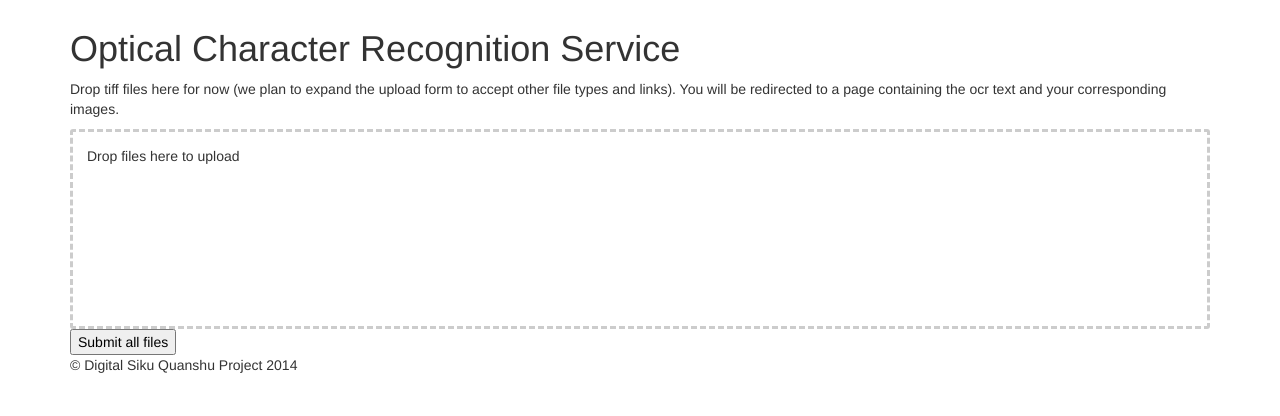
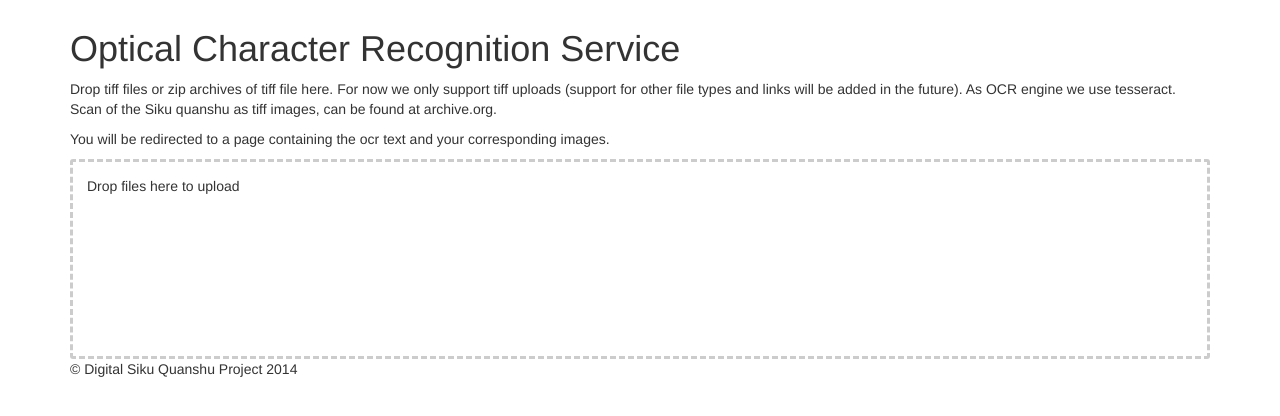
Before and after one commit to beijingren/roche-website, a Django app: template templates/ocr/index.html in a window 1280 px wide. Shown: the part 51-467 px from the top of the page. Run offline with Django 3.2, Linux system fonts and the light colour scheme; the template is opened without the code that fills it, so the values that code supplies are empty; some libraries are stand-ins or nearby versions.

Commit message:
Continue OCR service

```diff
--- a/ocr/models.py
+++ b/ocr/models.py
@@ -4,5 +4,6 @@ from django.db import models
 
 from django.db import models
 
+
 class UploadFile(models.Model):
     file = models.FileField(upload_to='files/%Y/%m/%d')
--- a/roche/urls.py
+++ b/roche/urls.py
@@ -17,6 +17,8 @@ urlpatterns = i18n_patterns('',
     url(r'^sparql/(?P<lemma>.*)$', 'sparql.views.index'),
 
     url(r'^ocr/', 'ocr.views.index'),
+    url(r'^ocr/.*$', 'ocr.views.show_processed'),
+
     url(r'^search/', include('search.urls', namespace='search')),
     url(r'^wiki/', include('djiki.urls')),
 
--- a/templates/ocr/index.html
+++ b/templates/ocr/index.html
@@ -8,16 +8,17 @@
 <h1>Optical Character Recognition Service</h1>
 
 <p>
-Drop tiff files here for now (we plan to expand the upload form to accept other file types and links).
+Drop tiff files or zip archives of tiff file here. For now we only support tiff uploads (support for other file types and links will be added in the future).  As OCR engine we use tesseract.  Scan of the Siku quanshu as tiff images, can
+be found at archive.org.
+</p>
+
+<p>
 You will be redirected to a page containing the ocr text and your corresponding images.
 </p>
 
 <form class="dropzone" action="/en/ocr/" method="post" enctype="multipart/form-data">
             {% csrf_token %}
 </form>
-<button id="submit-all">
-            Submit all files
-</button>
 
 <script src="{% static 'js/dropzone.js' %}"></script>
 <script type="text/javascript">
```
Also changed, not shown: ocr/views.py (+9 -2 lines), templates/ocr/processed.html (added, +14 -0 lines).
